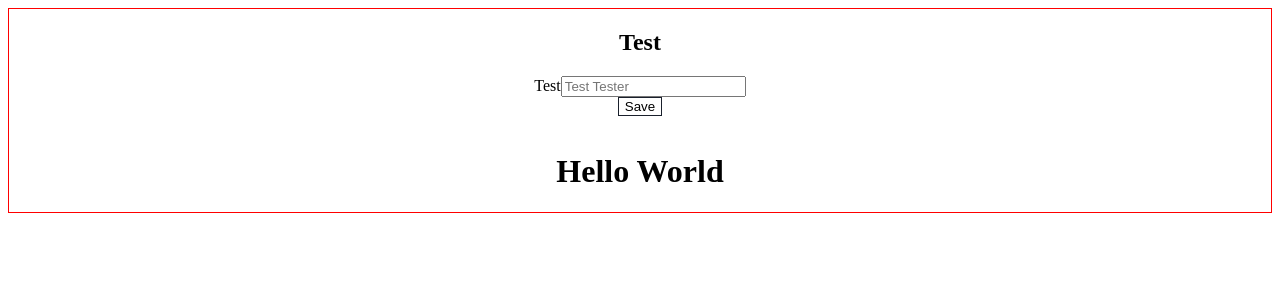
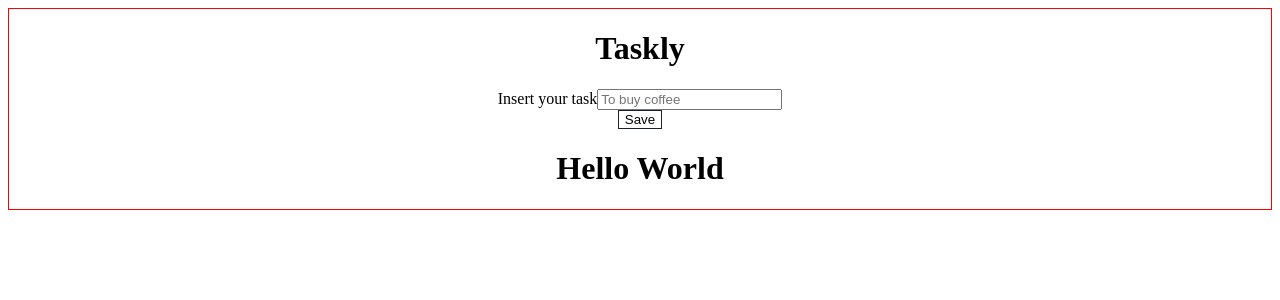
Before and after one commit to rflcnunes/todo, a Vue app: page / in a window 1280 px wide. Shown: the top 300 px of the page. Built offline with nearby package versions, Linux system fonts and the light colour scheme.

Commit message:
added form

```diff
--- a/src/components/molecules/TheForm.vue
+++ b/src/components/molecules/TheForm.vue
@@ -1,6 +1,6 @@
 <template>
   <div>
-    <TheTypography content="Test" tag="h2" />
+    <TheTypography content="Taskly" tag="h1" />
     <TheInput
       :label="label"
       :placeholder="placeholder"
@@ -8,13 +8,6 @@
     />
     {{ task }}
     <TheButton label="Save" @data="saveTask" />
-    <div>
-      <ul>
-        <li v-for="task in tasks" :key="task.id">
-          {{ task.name }}
-        </li>
-      </ul>
-    </div>
   </div>
 </template>
 
@@ -32,8 +25,8 @@ export default {
   },
   data() {
     return {
-      label: "Test",
-      placeholder: "Test Tester",
+      label: "Insert your task",
+      placeholder: "To buy coffee",
       task: "",
       saved: null,
       tasks: [],
```
